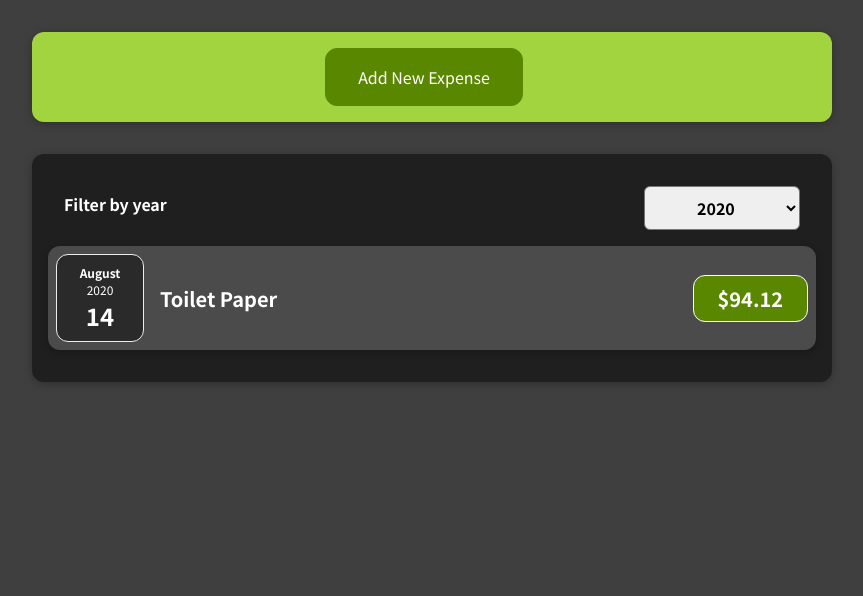
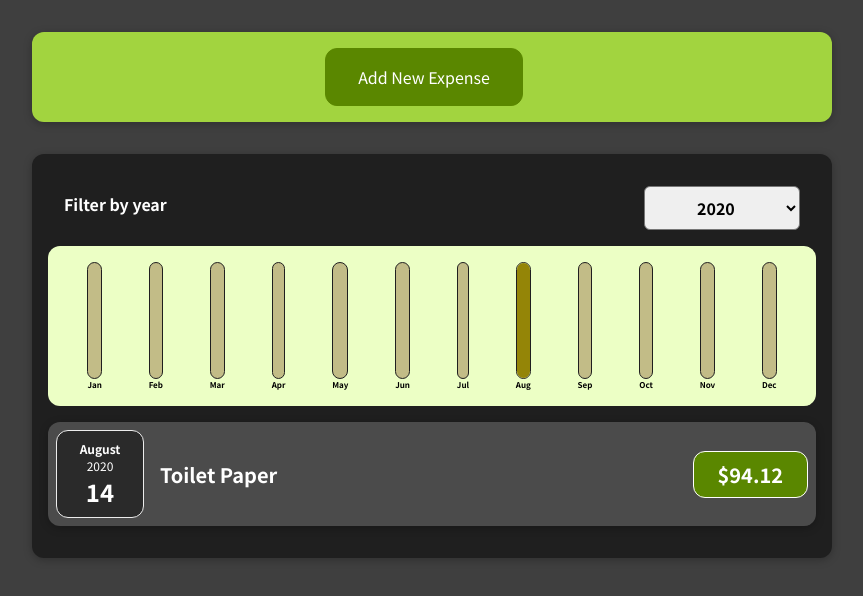
Before and after one commit to agreeshin/expense-tracker, a React (Create React App) app: page / in a window 1280 px wide. Shown: the top 596 px of the page, without its empty margins (208-1071 px from the left). Built offline with nearby package versions, Linux system fonts and the light colour scheme.

Commit message:
Add chartbar

```diff
--- /dev/null
+++ b/src/components/Chart/Chart.css
@@ -0,0 +1,9 @@
+.chart {
+  padding: 1rem;
+  border-radius: var(--border-radius);
+  background-color: var(--bg-chart);
+  text-align: center;
+  display: flex;
+  justify-content: space-around;
+  height: 10rem;
+}
--- /dev/null
+++ b/src/components/Chart/Chart.js
@@ -0,0 +1,24 @@
+import React from "react";
+
+import ChartBar from "./ChartBar";
+import "./Chart.css";
+
+const Chart = (props) => {
+  const dataPointValues = props.dataPoints.map(dataPoint => dataPoint.value);
+  const totalMaximum = Math.max(...dataPointValues);
+
+  return (
+    <div className="chart">
+      {props.dataPoints.map((dataPoint) => (
+        <ChartBar
+          key={dataPoint.label}
+          value={dataPoint.value}
+          maxValue={totalMaximum}
+          label={dataPoint.label}
+        />
+      ))}
+    </div>
+  );
+};
+
+export default Chart;
--- /dev/null
+++ b/src/components/Chart/ChartBar.css
@@ -0,0 +1,30 @@
+.chart-bar {
+  height: 100%;
+  display: flex;
+  flex-direction: column;
+  align-items: center;
+}
+
+.chart-bar__inner {
+  height: 100%;
+  width: 100%;
+  border: 1px solid var(--bg-expenses);
+  border-radius: var(--border-radius);
+  background-color: var(--bg-chart-bar-inner);
+  overflow: hidden;
+  display: flex;
+  flex-direction: column;
+  justify-content: flex-end;
+}
+
+.chart-bar__fill {
+  background-color: var(--bg-chart-bar-fill);
+  width: 100%;
+  transition: all 0.3s ease-out;
+}
+
+.chart-bar__label {
+  font-weight: bold;
+  font-size: 0.5rem;
+  text-align: center;
+}
--- /dev/null
+++ b/src/components/Chart/ChartBar.js
@@ -0,0 +1,20 @@
+import React from 'react';
+
+import "./ChartBar.css";
+
+const ChartBar = props => {
+  let barFillHeight = "0%";
+
+  if (props.maxValue > 0) {
+    barFillHeight = Math.round((props.value / props.maxValue) * 100) + "%";
+  }
+
+  return <div className='chart-bar'>
+    <div className='chart-bar__inner'>
+      <div className='chart-bar__fill' style={{height: barFillHeight}}></div>
+    </div>
+    <div className='chart-bar__label'>{props.label}</div>
+  </div>
+};
+
+export default ChartBar;
--- a/src/components/Expenses/Expenses.js
+++ b/src/components/Expenses/Expenses.js
@@ -1,8 +1,9 @@
 import React, { useState } from "react";
 
+import Card from "../UI/Card";
 import ExpensesFilter from "./ExpensesFilter";
 import ExpensesList from "./ExpensesList";
-import Card from "../UI/Card";
+import ExpensesChart from "./ExpensesChart";
 import "./Expenses.css";
 
 const Expenses = (props) => {
@@ -22,6 +23,7 @@
         selected={filteredYear}
         onChangeFilter={filterChangeHandler}
       />
+      <ExpensesChart expenses={filteredExpenses} />
       <ExpensesList items={filteredExpenses} />
     </Card>
   );
--- /dev/null
+++ b/src/components/Expenses/ExpensesChart.js
@@ -0,0 +1,29 @@
+import React from "react";
+
+import Chart from "../Chart/Chart";
+
+const ExpensesChart = (props) => {
+  const chartDataPoints = [
+    { label: 'Jan', value: 0 },
+    { label: 'Feb', value: 0 },
+    { label: 'Mar', value: 0 },
+    { label: 'Apr', value: 0 },
+    { label: 'May', value: 0 },
+    { label: 'Jun', value: 0 },
+    { label: 'Jul', value: 0 },
+    { label: 'Aug', value: 0 },
+    { label: 'Sep', value: 0 },
+    { label: 'Oct', value: 0 },
+    { label: 'Nov', value: 0 },
+    { label: 'Dec', value: 0 }
+  ];
+
+  for (const expense of props.expenses) {
+    const expenseMonth = expense.date.getMonth();
+    chartDataPoints[expenseMonth].value += expense.amount;
+  }
+
+  return <Chart dataPoints={chartDataPoints} />;
+};
+
+export default ExpensesChart;
--- a/src/components/NewExpense/ExpenseForm.js
+++ b/src/components/NewExpense/ExpenseForm.js
@@ -57,7 +57,7 @@
 
     const expenseData = {
       title: enteredTitle,
-      amount: enteredAmount,
+      amount: +enteredAmount,
       date: new Date(enteredDate),
     };
 
--- a/src/components/NewExpense/NewExpense.css
+++ b/src/components/NewExpense/NewExpense.css
@@ -1,5 +1,5 @@
 .new-expense {
-  background-color: var(--bg-light);
+  background-color: var(--bg-form);
   padding: 1rem;
   margin: 2rem auto;
   width: 50rem;
--- a/src/index.css
+++ b/src/index.css
@@ -7,7 +7,10 @@
   --bg-expenses: rgb(31, 31, 31);
   --bg-expense-component: #4b4b4b;
   --bg-date-component: #2a2a2a;
-  --bg-light: #A2D43F;
+  --bg-form: #A2D43F;
+  --bg-chart: #ecffc5;
+  --bg-chart-bar-inner: #c2bc87;
+  --bg-chart-bar-fill: #948507;
 
   --box-shadow: 0 2px 8px rgba(0, 0, 0, 0.25);
   --border-radius: 12px;
```
